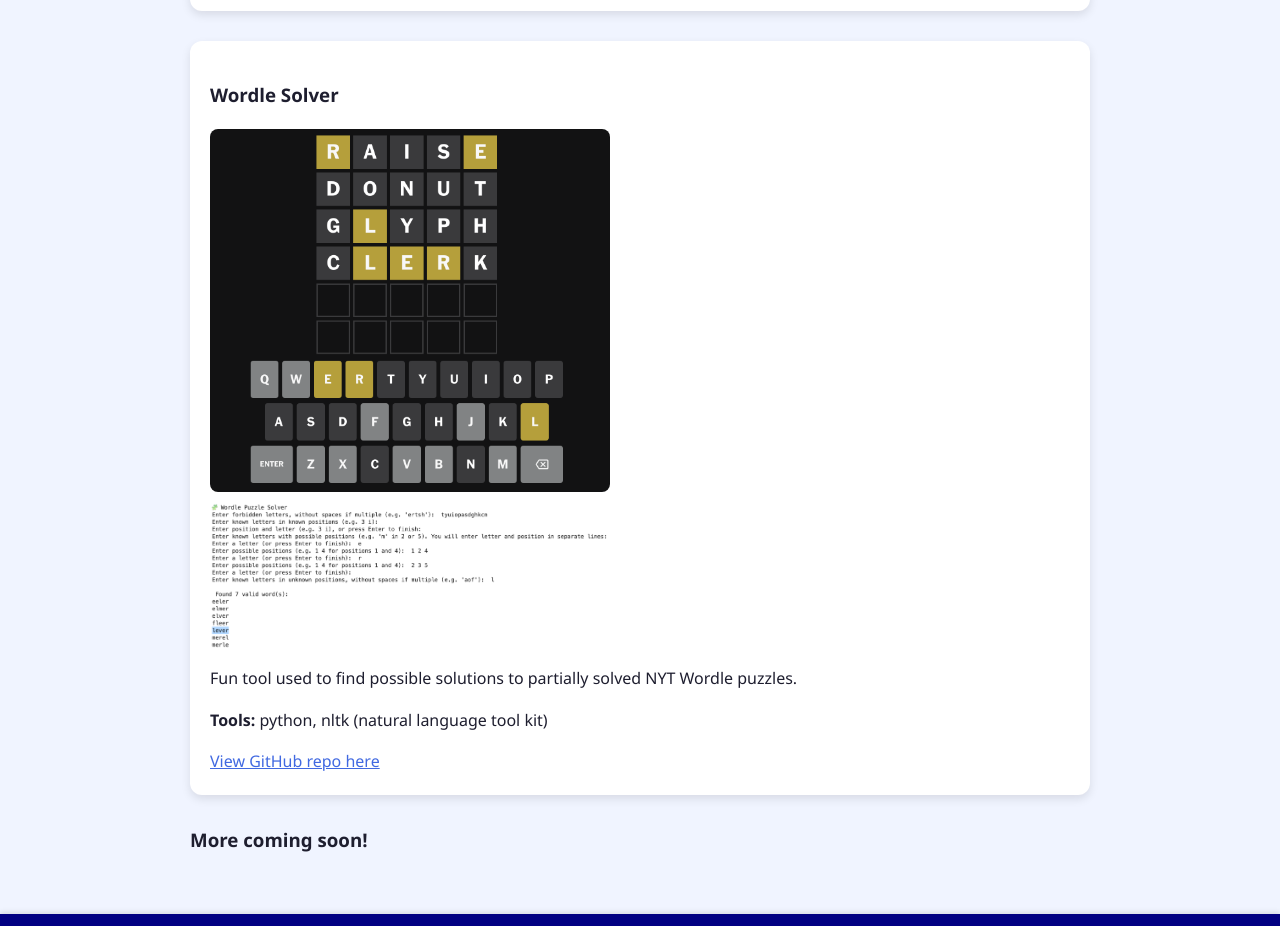
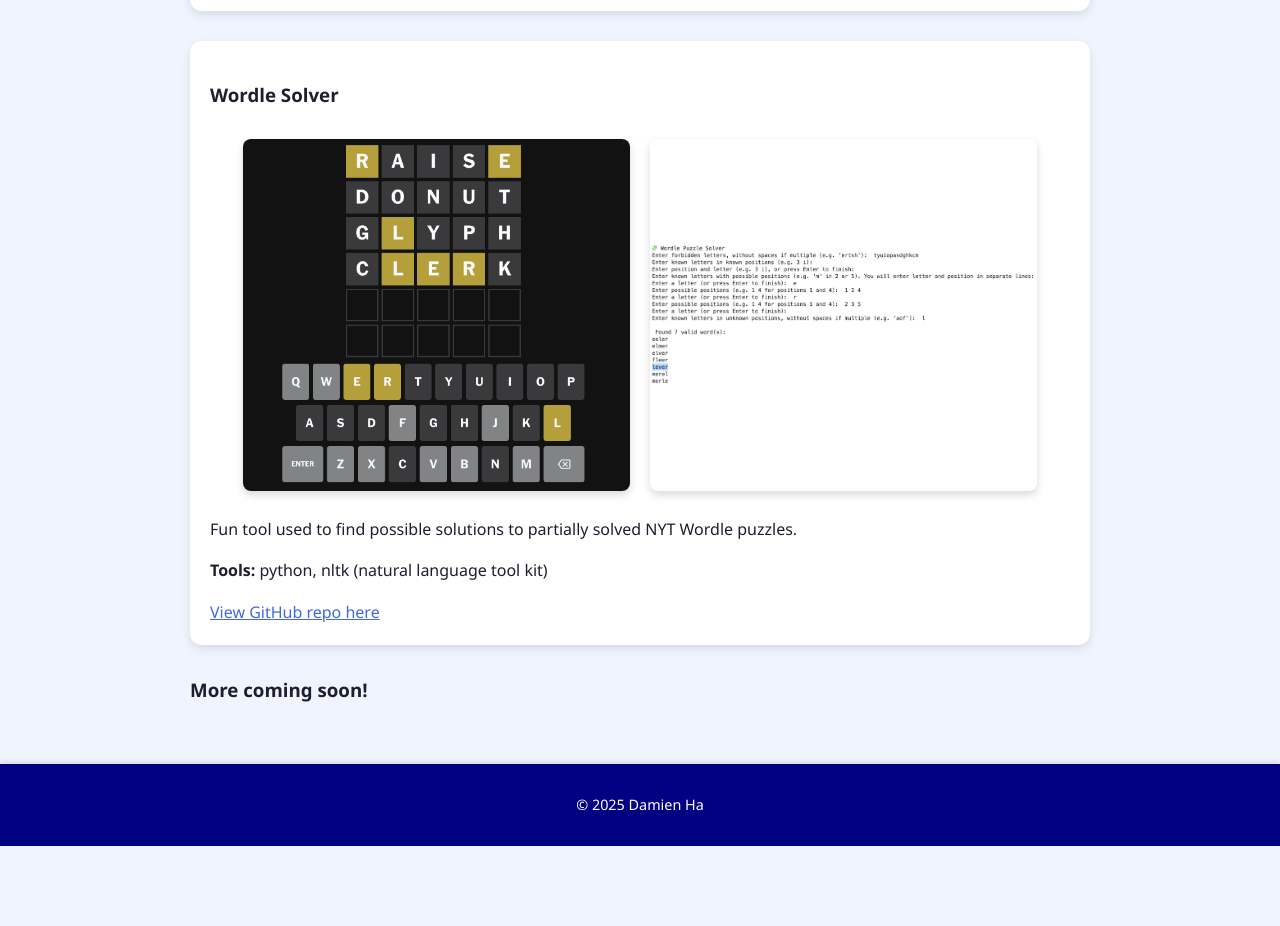
Before and after one commit to damienmha/damienmha.github.io, a plain HTML site: page projects.html in a window 1280 px wide. Shown: the part 779-1705 px from the top of the page. After the commit the page ends 1625 px from the top, so only its background shows below. Drawn offline with Linux system fonts and the light colour scheme.

Commit message:
Update style/appearance

```diff
--- a/style.css
+++ b/style.css
@@ -144,7 +144,21 @@ a:hover {
   object-position: center top;
 }
 
+.image-row {
+  display: flex;
+  justify-content: center; /* or space-around, space-between */
+  gap: 20px;
+  flex-wrap: wrap; /* lets images stack on smaller screens */
+  margin: 10px 0;
+}
 
+.image-row img {
+  max-width: 45%;
+  height: auto; /* maintain natural aspect ratio */
+  border-radius: 8px;
+  box-shadow: 0 4px 8px rgba(0, 0, 0, 0.15);
+  object-fit: contain; /* ensures no distortion */
+}
 
 /* =========
    Footer
```
